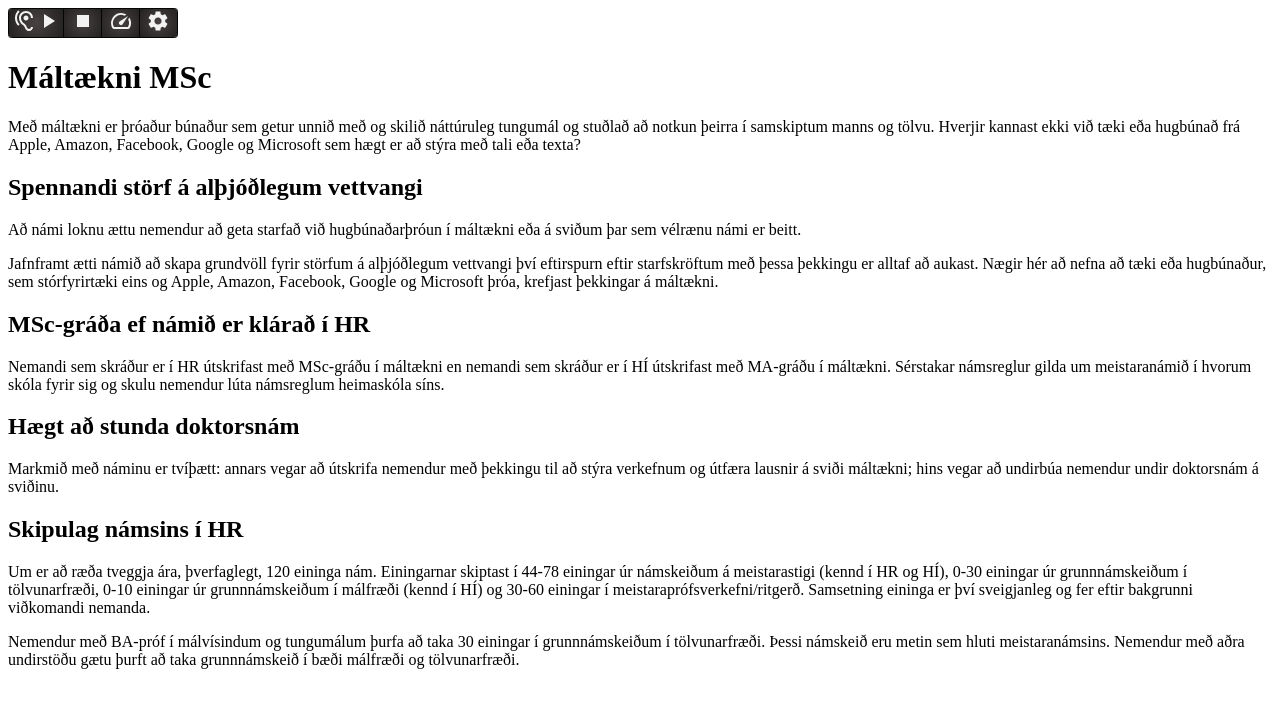
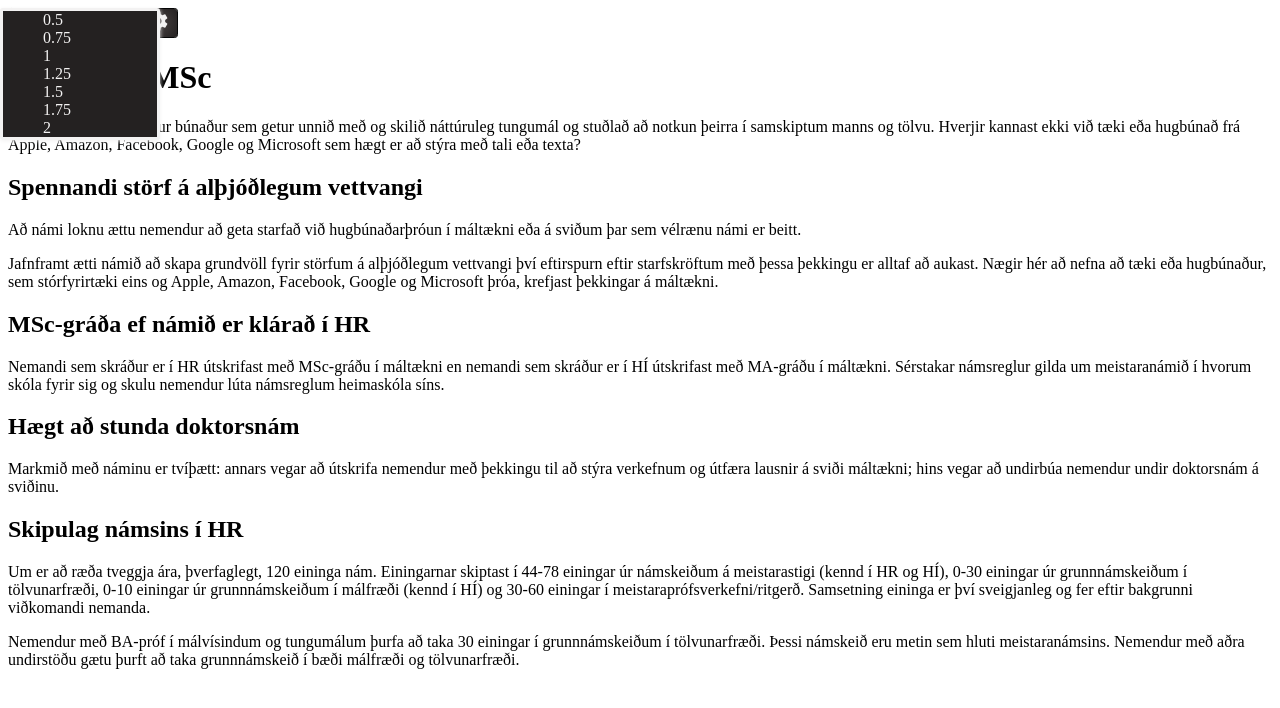
Before and after one commit to cadia-lvl/WebRICE, a website built with webpack: page build/index.html in a window 1280 px wide. Built offline with nearby package versions, Linux system fonts and the light colour scheme.

Commit message:
Initial playback speed settings

```diff
--- a/build/index.html
+++ b/build/index.html
@@ -5,9 +5,37 @@
         <title>WebRICE demo</title>
         <link rel="stylesheet" href="WebRICE_styles.css">
         <link rel='icon' href="resources/img/favicons/favicon.ico">
+        <style>
+          .webriceMainSpeed {
+            border-style: solid;
+            border-radius: 0.2rem 0.2rem 0.2rem 0.2rem;
+            box-shadow: 0 1px 4px 0;
+            min-width: 160px;
+            box-sizing: border-box;
+            left: 0;
+            float: left;
+            background-color: #242121;
+            color: #f3f2f2;
+            margin-top: 0;
+            list-style: none;
+            position: absolute;
+          }
+        </style>
     </head>
     <body>
-        <div id="webrice"></div>
+        <div id="webrice">
+          <div>
+            <ul class="webriceMainSpeed">
+              <li>0.5</li>
+              <li>0.75</li>
+              <li>1</li>
+              <li>1.25</li>
+              <li>1.5</li>
+              <li>1.75</li>
+              <li>2</li>
+            </ul>
+          </div>
+        </div>
         <!--Sample text-->
         <div id="webriceTextContainer">
             <h1 id="content-1">Máltækni MSc</h1>
```
